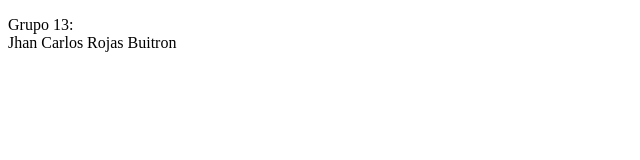
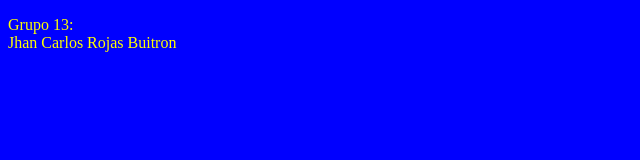
Before and after one commit to JhanRojas/AVANCE-PROYECTO-2-J, a plain HTML site: page index.html in a window 1280 px wide. Shown: the whole page, without its empty margins (0-640 px from the left). Drawn offline with Linux system fonts and the light colour scheme.

Commit message:
Agregando estilo2.css

```diff
--- /dev/null
+++ b/estilo2.css
@@ -0,0 +1,3 @@
+p {
+    color:yellow
+}
--- a/index.html
+++ b/index.html
@@ -4,6 +4,8 @@
     <meta charset="UTF-8">
     <meta name="viewport" content="width=device-width, initial-scale=1.0">
     <title>APF2</title>
+    <link href="estilo1.css" rel="stylesheet" type="text/css" />
+    <link href="estilo2.css" rel="stylesheet" type="text/css" />
 </head>
 <body>
     <p>
```
